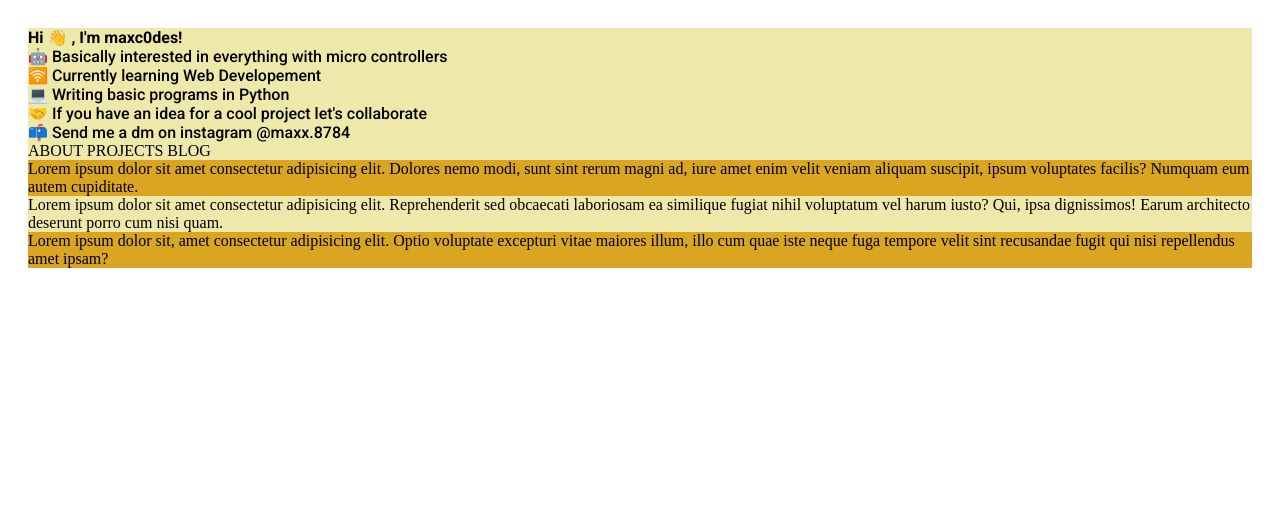
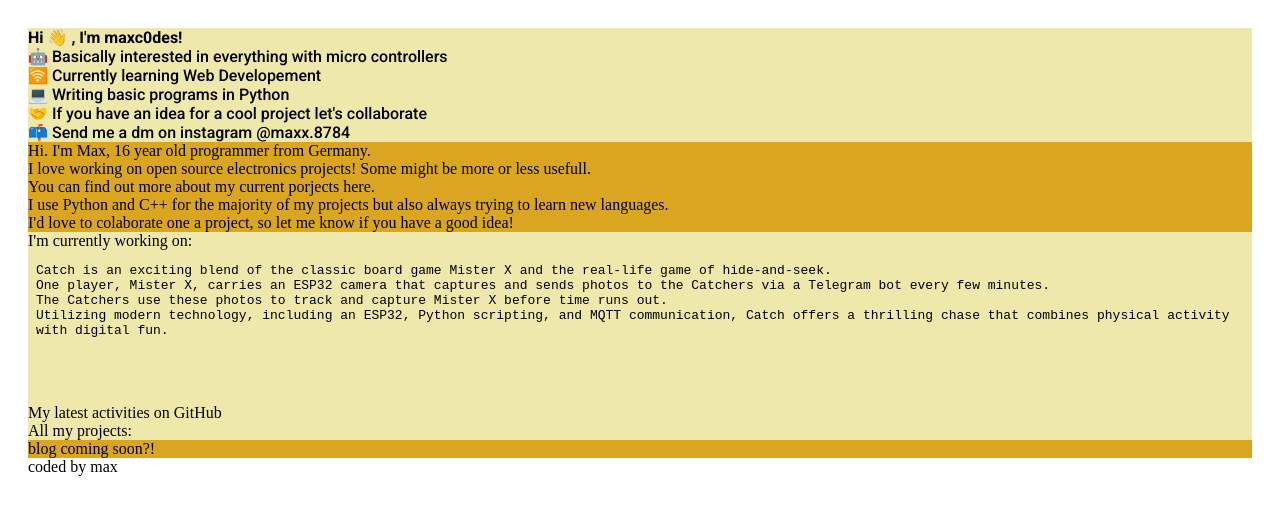
Before and after one commit to maxc0des/maxc0des.github.io, a plain HTML site: page index.html in a window 1280 px wide. Drawn offline with Linux system fonts and the light colour scheme.

Commit message:
Add files via upload

```diff
--- a/index.html
+++ b/index.html
@@ -22,20 +22,30 @@
             &#129309; If you have an idea for a cool project let's collaborate<br>
             &#128235; Send me a dm on instagram @maxx.8784</span>
         </div>
-        <div class="nav">
-            <a id="about">ABOUT</a>
-            <a id="projects">PROJECTS</a>
-            <a id="blog">BLOG</a>
+    </div>
+    <div class="about">
+        Hi. I'm Max, 16 year old programmer from Germany.<br>
+        I love working on open source electronics projects! Some might be more or less usefull.<br>
+        You can find out more about my current porjects <span id="porjects">here</span>.<br>I use Python and C++ for the majority of my projects but also always trying to learn new languages.<br>
+        I'd love to colaborate one a project, so let me know if you have a good idea!
+    </div>
+    <div class="projects">
+        <div class="latest-project">
+            I'm currently working on:<br>
+            <embed src="latest-project.txt" type="text/plain" height="100%" width="100%">
+        </div>
+        <div class="github">
+            My latest activities on GitHub<br>
+        </div>
+        <div class="all-projects">
+            All my projects:<br>
         </div>
     </div>
-    <div class="about">
-        Lorem ipsum dolor sit amet consectetur adipisicing elit. Dolores nemo modi, sunt sint rerum magni ad, iure amet enim velit veniam aliquam suscipit, ipsum voluptates facilis? Numquam eum autem cupiditate.
+    <div class="blog">
+        blog coming soon?!
     </div>
-    <div class="projects">
-        Lorem ipsum dolor sit amet consectetur adipisicing elit. Reprehenderit sed obcaecati laboriosam ea similique fugiat nihil voluptatum vel harum iusto? Qui, ipsa dignissimos! Earum architecto deserunt porro cum nisi quam.
-    </div>
-    <div class="blog">
-        Lorem ipsum dolor sit, amet consectetur adipisicing elit. Optio voluptate excepturi vitae maiores illum, illo cum quae iste neque fuga tempore velit sint recusandae fugit qui nisi repellendus amet ipsam?
+    <div class="footer">
+        coded by max
     </div>
 </body>
 </html>
```
Also changed, not shown: latest-project.txt (added).
